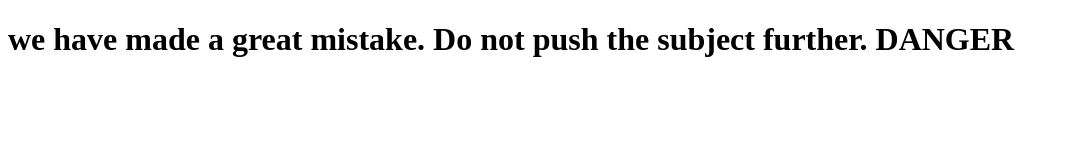
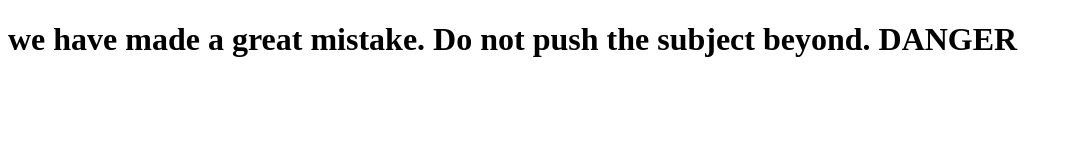
Before and after one commit to CourtonM/goodbye-world-v, a plain HTML site: page index.html in a window 1280 px wide. Shown: the whole page, without its empty margins (0-1073 px from the left). Drawn offline with Linux system fonts and the light colour scheme.

Commit message:
update
is fun

```diff
--- a/index.html
+++ b/index.html
@@ -1,5 +1,5 @@
 
 <!DOCTYPE html>
 <body>
-    <h1> we have made a great mistake. Do not push the subject further. DANGER</h1>
+    <h1> we have made a great mistake. Do not push the subject beyond. DANGER</h1>
 </body>
```
